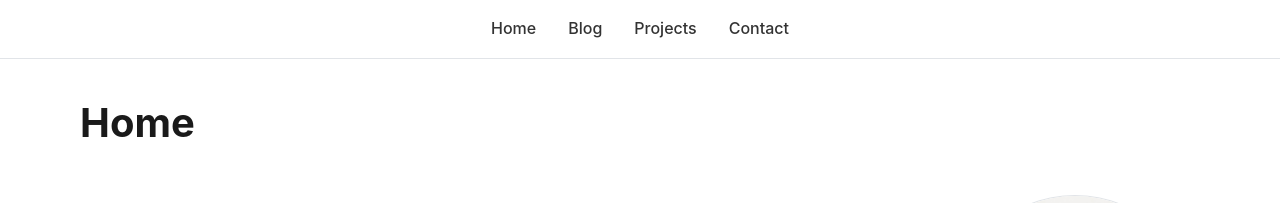
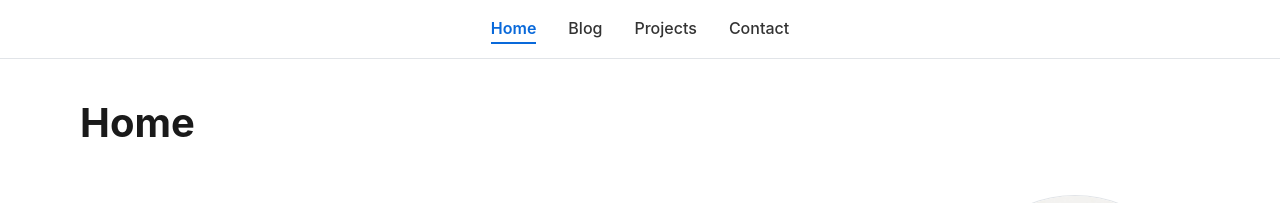
Before and after one commit to pedropcamellon/pedropcamellon.github.io, a Jekyll site: the page built from index.md, in a window 1280 px wide. Shown: the top 203 px of the page. Built offline with Jekyll 4.4.1, drawn with Linux system fonts in a browser that asks for light colours.

Commit message:
Enhance navigation with active link styling for better user experience

```diff
--- a/_layouts/default.html
+++ b/_layouts/default.html
@@ -26,9 +26,9 @@
   <body>
     <nav>
       <ul>
-        <li><a href="/">Home</a></li>
-        <li><a href="/blog.html">Blog</a></li>
-        <li><a href="/projects.html">Projects</a></li>
+        <li><a href="/" {% if page.url == "/" %}class="active"{% endif %}>Home</a></li>
+        <li><a href="/blog.html" {% if page.url contains "/blog" %}class="active"{% endif %}>Blog</a></li>
+        <li><a href="/projects.html" {% if page.url == "/projects.html" %}class="active"{% endif %}>Projects</a></li>
         <li><a href="/#contact">Contact</a></li>
       </ul>
     </nav>
--- a/css/main.css
+++ b/css/main.css
@@ -38,6 +38,13 @@ nav a {
 
 nav a:hover {
   color: #0969da;
+}
+
+nav a.active {
+  color: #0969da;
+  font-weight: 600;
+  border-bottom: 2px solid #0969da;
+  padding-bottom: 0.25rem;
 }
 
 /* Main Content Area */
```
